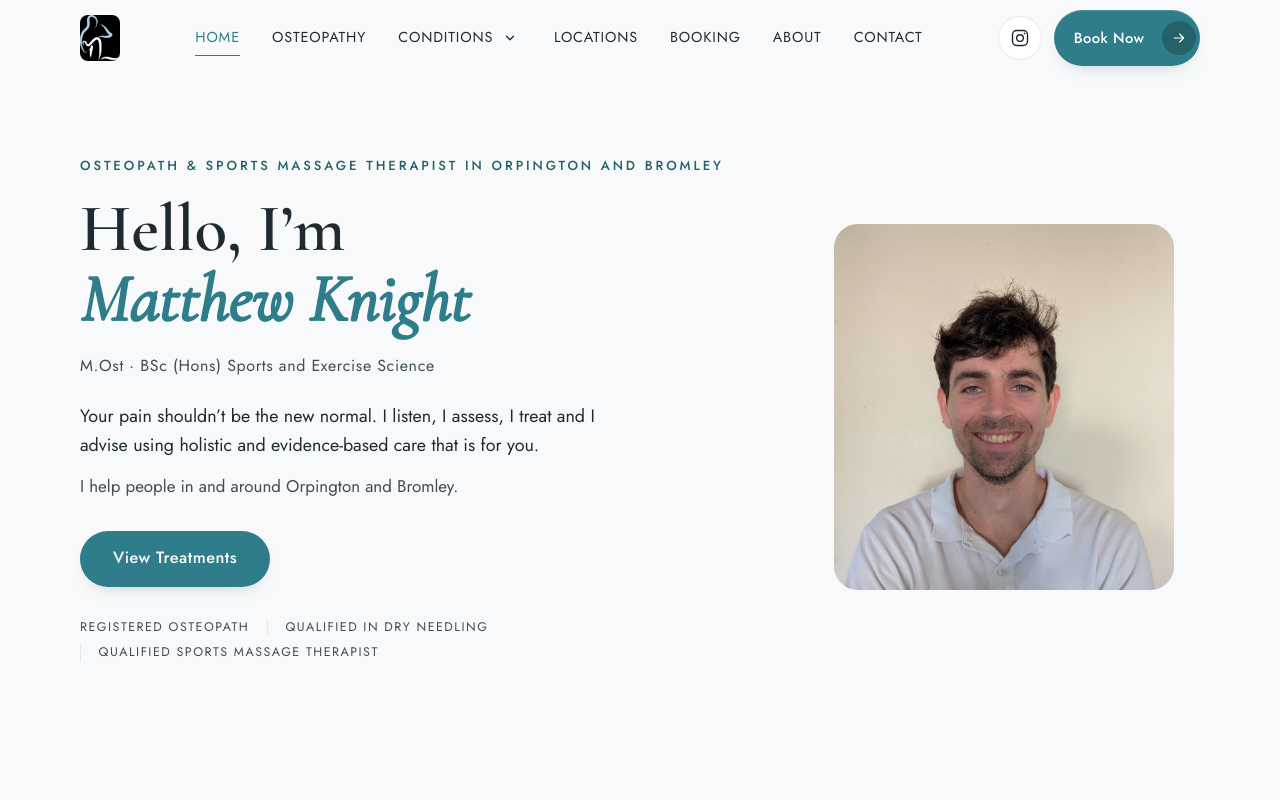
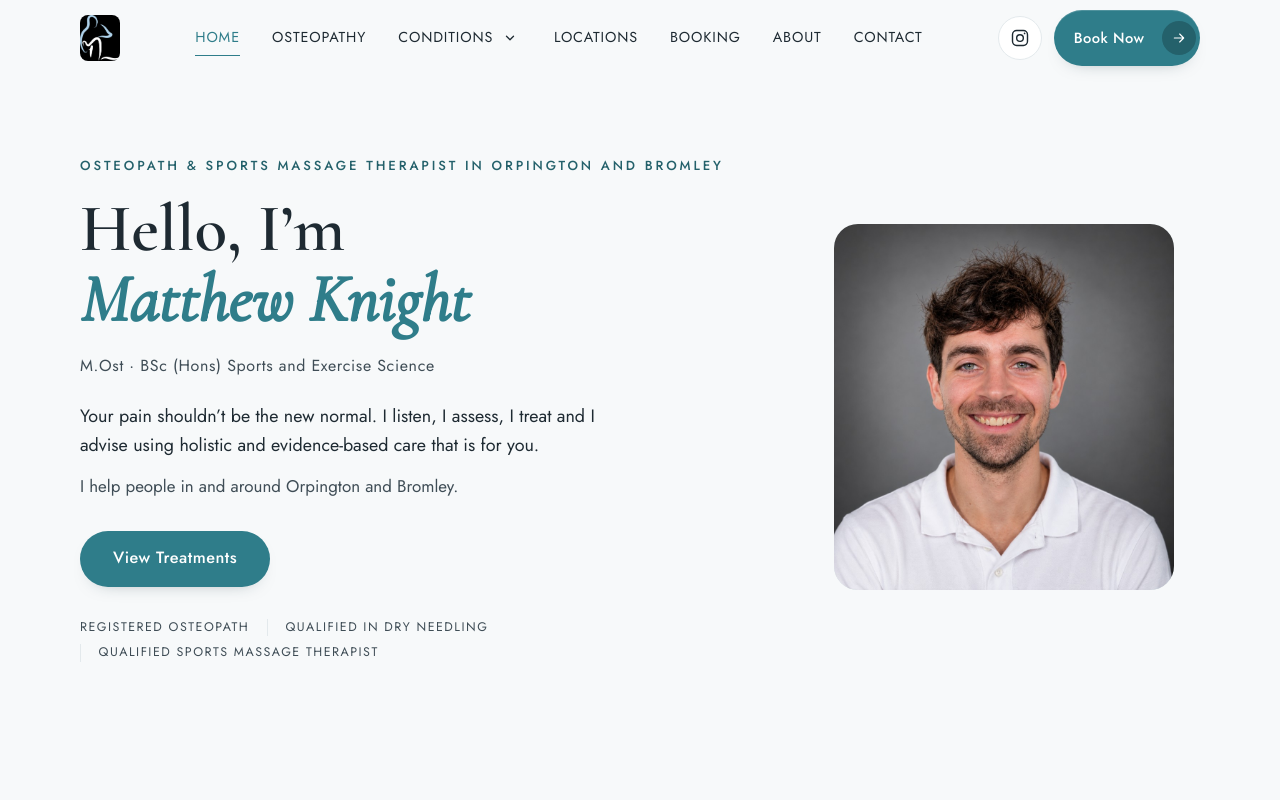
Before and after one commit to ReganDev/msa, a React (Vite) app: page / in a window 1280 px wide. Shown: the top 800 px of the page. Built offline with nearby package versions, Linux system fonts and the light colour scheme.

Commit message:
profile pic update

```diff
--- a/src/components/Hero.tsx
+++ b/src/components/Hero.tsx
@@ -44,7 +44,7 @@ export default function Hero() {
             <img
               src="/matthew-knight.png"
               alt="Matthew Knight, Osteopath and Sports Massage Therapist"
-              width={951}
+              width={950}
               height={1024}
             />
           </div>
```
Also changed, not shown: .impeccable/hook.cache.json, public/matthew-knight.png.
